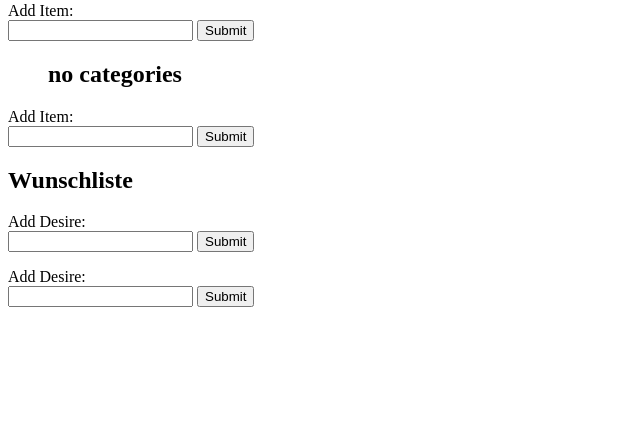
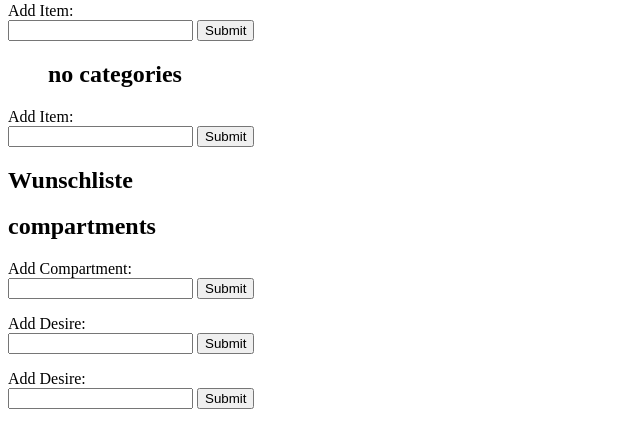
Before and after one commit to 3DprinterStuff/RessouceSharing, a Flask app: page /actors/D in a window 1280 px wide. Shown: the part 169-617 px from the top of the page, without its empty margins (0-640 px from the left). Run offline with Flask 2, Linux system fonts and the light colour scheme.

Commit message:
made compartments creation visible if no compartments exist

```diff
--- a/templates/actorOverview.html
+++ b/templates/actorOverview.html
@@ -38,9 +38,9 @@ Add Item: <form method="POST" action="/actors/{{user.name}}/addItem"> <input nam
 Add Item: <form method="POST" action="/actors/{{user.name}}/addItem"> <input name="name"/> <input type="submit"></form>
 <h2>Wunschliste</h2>
 
-{% if user.compartments %}
 <h2>compartments</h2>
 Add Compartment: <form method="POST" action="/actors/{{user.name}}/addCompartment"> <input name="name"/> <input type="submit"></form>
+{% if user.compartments %}
 <ul>
 {% for compartmentName,items in compartments.items() %}
 <li>
```
